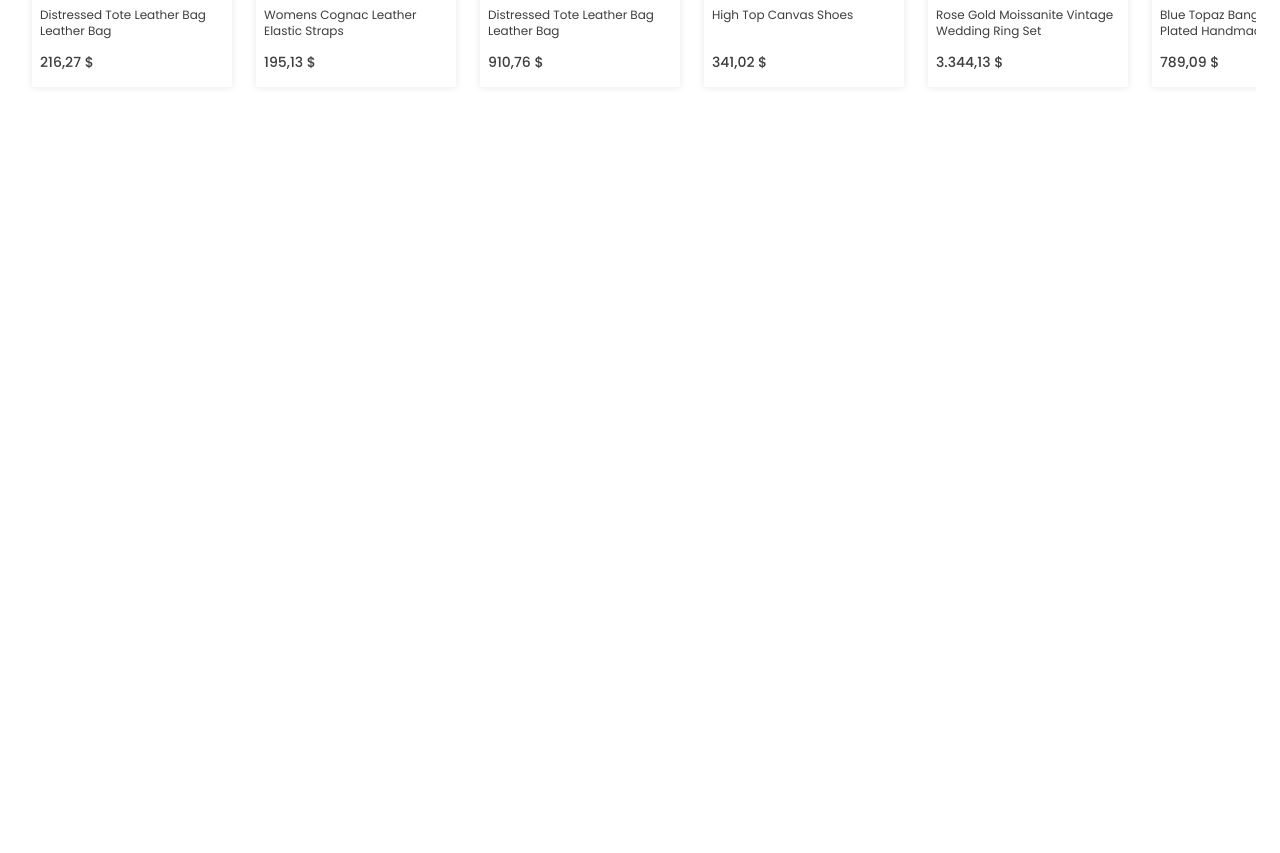
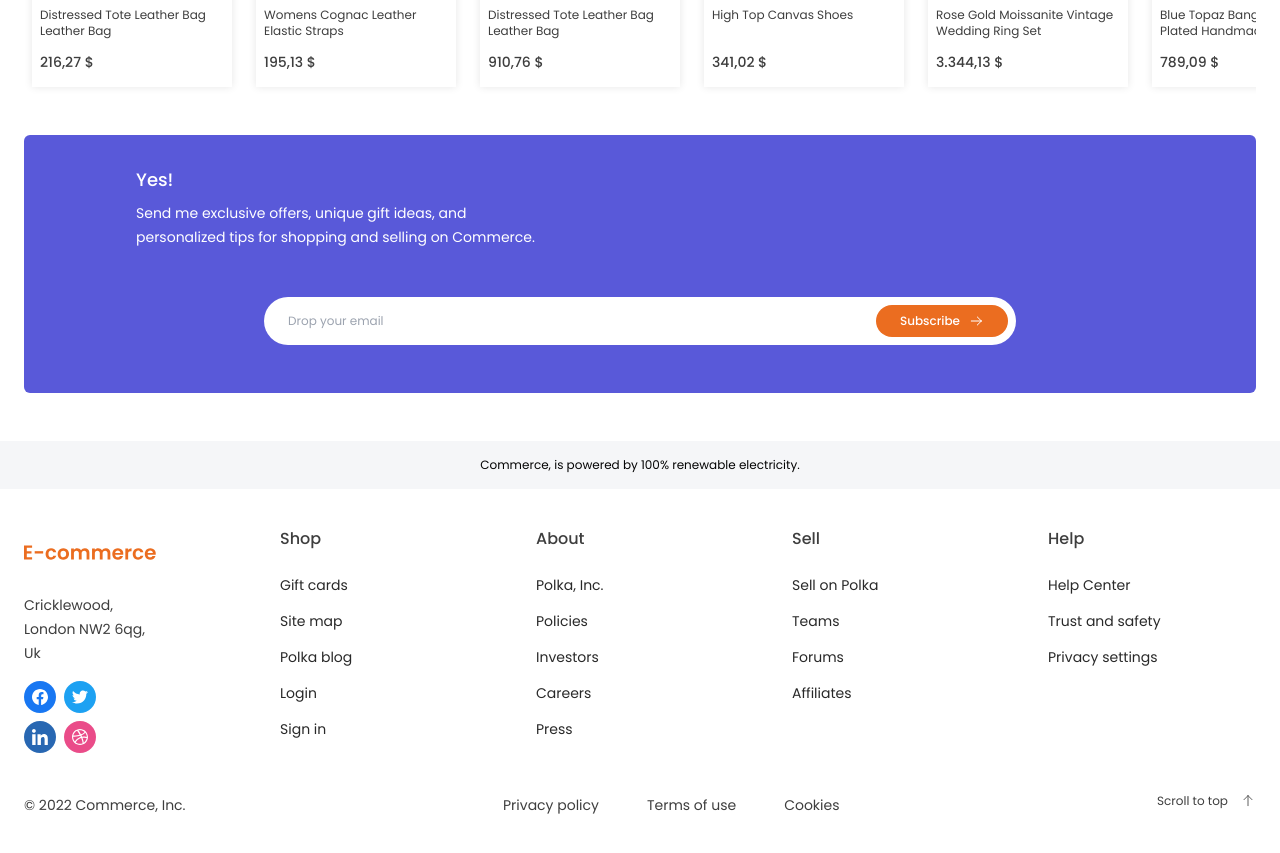
Before and after one commit to codi-Andre/e-commerce, a React (Vite) app: page / in a window 1280 px wide. Shown: the part 2740-3593 px from the top of the page. Before the commit the page ends 2875 px from the top, so only its background shows below. Built offline with nearby package versions, Linux system fonts and the light colour scheme.

Commit message:
feat: new footer and components

```diff
--- a/src/App.tsx
+++ b/src/App.tsx
@@ -1,3 +1,4 @@
+import { Footer } from "./components/Footer"
 import { Header } from "./components/Header"
 import { Main } from "./components/Main"
 
@@ -6,6 +7,7 @@ function App() {
     <>
       <Header />
       <Main />
+      <Footer />
     </>
   )
 }
--- /dev/null
+++ b/src/components/Accordion.tsx
@@ -0,0 +1,49 @@
+interface AccordionProps {
+  label?: string
+  list?: string[]
+  active?: boolean
+}
+
+export function Accordion({ active, label, list }: AccordionProps) {
+  return (
+    <div>
+      <button
+        className={`${
+          active
+            ? "bg-design-third text-white"
+            : "bg-design-gray-background text-design-text"
+        } flex w-full items-center justify-between rounded-full
+         px-6 py-4 text-title1`}
+      >
+        <span>{label}</span>
+        <svg
+          xmlns="http://www.w3.org/2000/svg"
+          width="24"
+          height="24"
+          viewBox="0 0 24 24"
+          fill="none"
+        >
+          <path
+            d="M18 9L12.7071 14.2929C12.3166 14.6834 11.6834 14.6834 11.2929 14.2929L6 9"
+            stroke="currentColor"
+            strokeWidth="2"
+            strokeLinecap="round"
+            strokeLinejoin="round"
+          />
+        </svg>
+      </button>
+      <ul className="pl-6 text-text6">
+        {list?.map((item) => (
+          <li
+            key={item}
+            className="border-b-[1px] border-design-border last:border-b-0"
+          >
+            <a href="#" className="block py-3">
+              {item}
+            </a>
+          </li>
+        ))}
+      </ul>
+    </div>
+  )
+}
--- /dev/null
+++ b/src/components/ContactList.tsx
@@ -0,0 +1,19 @@
+interface ContactListProps {
+  title?: string
+  list?: string[]
+}
+
+export function ContactList({ title, list }: ContactListProps) {
+  return (
+    <div>
+      <h3 className="mb-6 text-title2">{title}</h3>
+      <ul className="flex flex-col gap-3 text-text6 text-design-paragraph">
+        {list?.map((item) => (
+          <li key={item}>
+            <a href="#">{item}</a>
+          </li>
+        ))}
+      </ul>
+    </div>
+  )
+}
--- /dev/null
+++ b/src/components/Footer.tsx
@@ -0,0 +1,107 @@
+import logoImg from "../assets/logo.svg"
+import { Accordion } from "./Accordion"
+import { ContactList } from "./ContactList"
+import { NewsLetter } from "./NewsLetter"
+import { SocialNetwork } from "./SocialNetwork"
+
+export function Footer() {
+  return (
+    <footer>
+      <section className="container mb-6 mt-8 px-4 md:mb-12 md:mt-12 md:px-6 lg:mt-0">
+        <NewsLetter />
+      </section>
+
+      <p
+        className="mb-6 bg-design-gray-background p-4 text-center text-text1
+       text-design-thick-black md:mb-10"
+      >
+        Commerce, is powered
+        <br className="md:hidden" /> by 100% renewable electricity.
+      </p>
+
+      <section className="container mb-8 flex flex-col gap-4 px-4 md:mb-10 md:hidden md:px-6">
+        <Accordion label="Shop" />
+
+        <Accordion
+          active
+          label="About"
+          list={["Polka, Inc.", "Policies", "Investors", "Careers", "Press"]}
+        />
+
+        <Accordion label="Sell" />
+
+        <Accordion label="Help" />
+
+        <div className="mb-4 flex justify-center gap-4 rounded-full bg-design-gray-background py-4">
+          <SocialNetwork />
+        </div>
+
+        <p className="text-center text-text6">&copy; 2022 Commerce, Inc.</p>
+      </section>
+
+      <section className="container mb-8 hidden px-4 md:mb-10 md:block md:px-6">
+        <nav className="mb-10 grid grid-cols-5 gap-12 2xl:grid-cols-6">
+          <address className="flex flex-col items-start gap-4 text-text6 not-italic 2xl:col-span-2">
+            <img
+              className="h-12 w-[8.25rem]"
+              src={logoImg}
+              alt="E-commerce logo"
+            />
+            Cricklewood,
+            <br className="2xl:hidden" /> London
+            <br className="hidden 2xl:inline" /> NW2 6qg,
+            <br className="hidden lg:inline 2xl:hidden" /> Uk
+            <SocialNetwork />
+          </address>
+
+          <ContactList
+            title="Shop"
+            list={["Gift cards", "Site map", "Polka blog", "Login", "Sign in"]}
+          />
+
+          <ContactList
+            title="About"
+            list={["Polka, Inc.", "Policies", "Investors", "Careers", "Press"]}
+          />
+
+          <ContactList
+            title="Sell"
+            list={["Sell on Polka", "Teams", "Forums", "Affiliates"]}
+          />
+
+          <ContactList
+            title="Help"
+            list={["Help Center", "Trust and safety", "Privacy settings"]}
+          />
+        </nav>
+
+        <div className="flex justify-between text-text6">
+          <p>&copy; 2022 Commerce, Inc.</p>
+
+          <span className="flex gap-12">
+            <a href="#">Privacy policy</a>
+            <a href="#">Terms of use</a>
+            <a href="#">Cookies</a>
+          </span>
+
+          <a className="flex gap-3 text-text1" href="#">
+            <span>Scroll to top</span>
+            <svg
+              xmlns="http://www.w3.org/2000/svg"
+              width="16"
+              height="16"
+              viewBox="0 0 16 16"
+              fill="none"
+            >
+              <path
+                d="M4 6.66675L8 2.66675M8 2.66675L12 6.66675M8 2.66675L8 12.6667"
+                stroke="#5F5F5F"
+                strokeLinecap="round"
+              />
+            </svg>
+          </a>
+        </div>
+      </section>
+    </footer>
+  )
+}
--- /dev/null
+++ b/src/components/NewsLetter.tsx
@@ -0,0 +1,44 @@
+export function NewsLetter() {
+  return (
+    <div className="bg-design-news-letter rounded-md px-4 py-8 text-white md:px-28">
+      <h3 className="mb-2 text-title2 md:text-title3">Yes!</h3>
+
+      <p className="mb-6 max-w-[48ch] text-text2 md:mb-12 md:text-text6 2xl:text-title3">
+        Send me exclusive offers, unique gift ideas, and personalized tips for
+        shopping and selling on Commerce.
+      </p>
+
+      <div className="relative flex flex-1 flex-col lg:mx-auto lg:w-[47rem]">
+        <input
+          className="mb-4 rounded-full px-6 py-4 text-text1 text-black"
+          placeholder="Drop your email"
+          type="text"
+        />
+
+        <button
+          className="flex items-center justify-center gap-2 rounded-full bg-design-primary px-6 py-2
+               text-text2 md:absolute md:right-2 md:top-2"
+        >
+          <span>Subscribe</span>
+          <svg
+            xmlns="http://www.w3.org/2000/svg"
+            width="16"
+            height="16"
+            viewBox="0 0 16 16"
+            fill="none"
+          >
+            <path
+              d="M9.33325 4L13.3333 8M13.3333 8L9.33325 12M13.3333 8H3.33325"
+              stroke="white"
+              strokeLinecap="round"
+            />
+          </svg>
+        </button>
+      </div>
+
+      <p className="hidden text-center text-text2 text-design-light 2xl:block">
+        First order only. You’re ready?
+      </p>
+    </div>
+  )
+}
--- /dev/null
+++ b/src/components/SocialNetwork.tsx
@@ -0,0 +1,38 @@
+import dribbbleImg from "../assets/icons/dribbble.svg"
+import facebookImg from "../assets/icons/facebook.svg"
+import linkedinImg from "../assets/icons/linkedin.svg"
+import twitterImg from "../assets/icons/twitter.svg"
+
+export function SocialNetwork() {
+  return (
+    <div
+      className="inline-grid grid-cols-4 gap-4 md:grid-cols-2 md:gap-2
+     2xl:grid-cols-4 2xl:gap-4"
+    >
+      <a href="#">
+        <img
+          className="h-6 w-6 md:h-8 md:w-8"
+          src={facebookImg}
+          alt="facebook"
+        />
+      </a>
+      <a href="#">
+        <img className="h-6 w-6 md:h-8 md:w-8" src={twitterImg} alt="twitter" />
+      </a>
+      <a href="#">
+        <img
+          className="h-6 w-6 md:h-8 md:w-8"
+          src={linkedinImg}
+          alt="linkedin"
+        />
+      </a>
+      <a href="#">
+        <img
+          className="h-6 w-6 md:h-8 md:w-8"
+          src={dribbbleImg}
+          alt="dribbble"
+        />
+      </a>
+    </div>
+  )
+}
```
